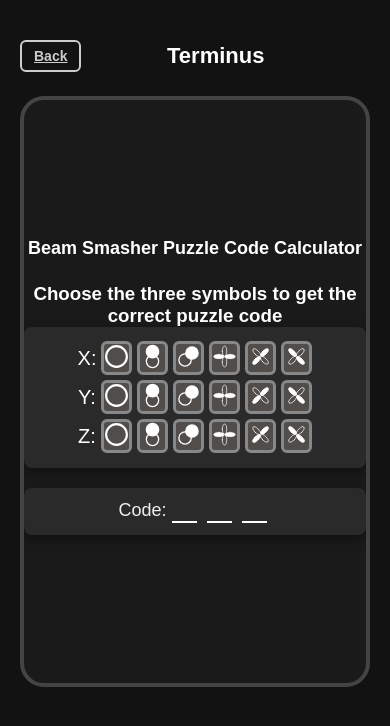
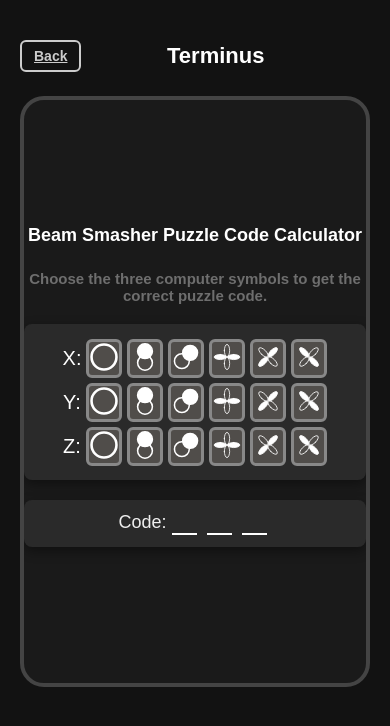
Before and after one commit to pochua117/CODSideKick, a Next.js app: page /maps/terminus in a window 390 px wide. Shown: the top 726 px of the page. Built offline with nearby package versions, Linux system fonts and the light colour scheme.

Commit message:
Added style to description

```diff
--- a/src/components/BeamSmasherSolver.jsx
+++ b/src/components/BeamSmasherSolver.jsx
@@ -71,7 +71,7 @@ const BeamSmahserSolver = () => {
   return (
     <section className="section-numbers">
       <h2 translate="no">Beam Smasher Puzzle Code Calculator</h2>
-      <h3 translate="no">Choose the three symbols to get the correct puzzle code</h3>
+      <h3 className="symbols-subtitle"translate="no">Choose the three computer symbols to get the correct puzzle code.</h3>
       <div className="terminus-objects-section">
       {symbolSections.map((i) => (
         <SymbolSelection key={i} text={labels[i]} imagesDir="../images/symbols/" allButtons={allButtons} selected={symbolStates[i][0]} setSelected={symbolStates[i][1]} />
--- a/src/styles/globals.css
+++ b/src/styles/globals.css
@@ -274,6 +274,14 @@ body {
   font-weight: 700;
   margin-bottom: 20px;
   color: #fff;
+  text-align: center;
+}
+
+.symbols-subtitle {
+  font-size: 15px;
+  font-weight: 700;
+  margin-bottom: 20px;
+  color: #6e6e6e;
   text-align: center;
 }
 
@@ -854,7 +862,7 @@ body {
 }
 
 .item-selection button img{
-  width: 25px;
-  height: 25px;
+  width: 30px;
+  height: 30px;
 }
 }
```
